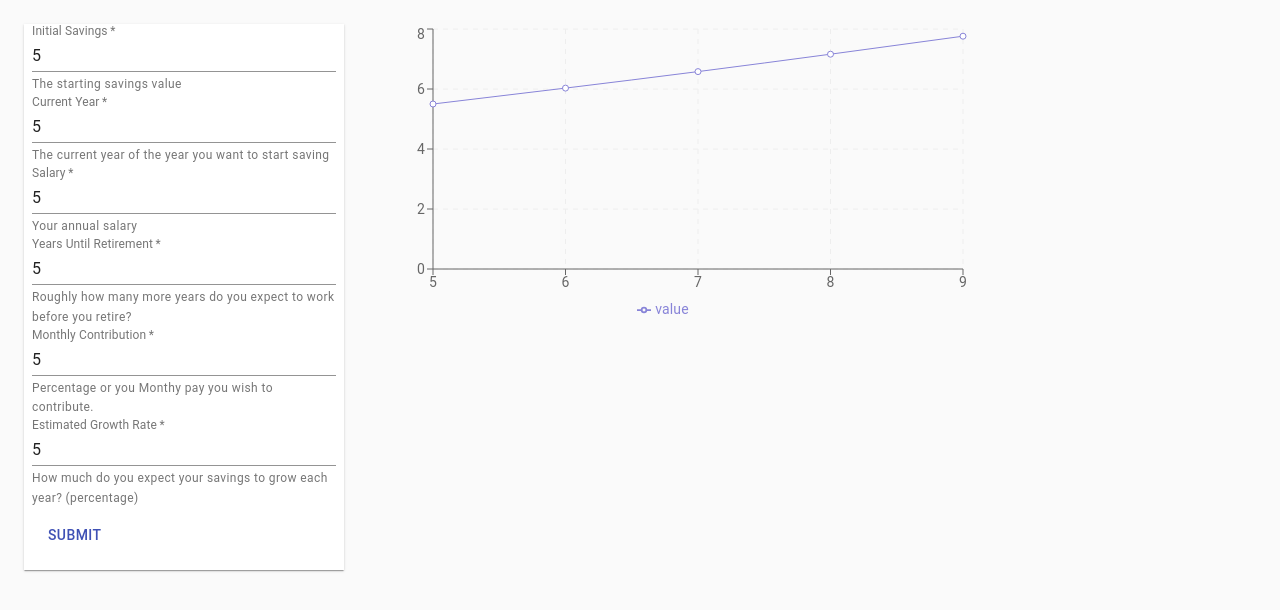
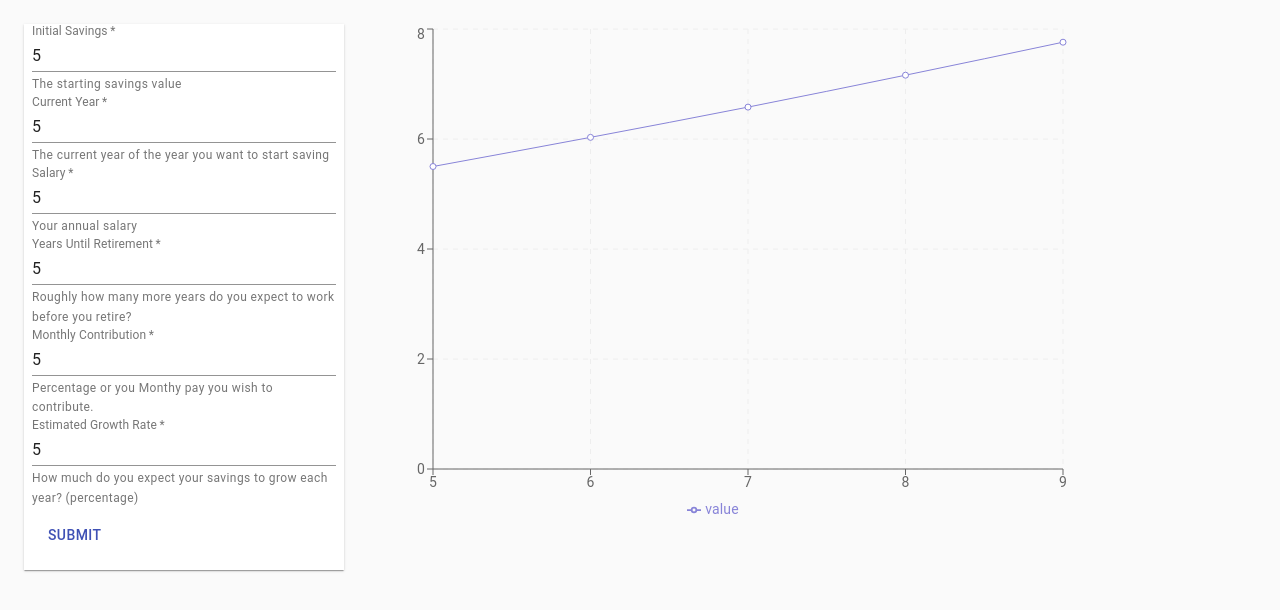
Before and after one commit to wdmcculloch/retirement-calculator, a React app: page / in a window 1280 px wide. Both pictures are taken after typing "5", "5", "5", "5", "5", "5" into the empty fields and a click on the button "SUBMIT". Shown: the top 610 px of the page. Built offline with nearby package versions, Linux system fonts and the light colour scheme; the HTML template or start-up script is replaced by a standard one.

Commit message:
tweaking graph

```diff
--- a/client/src/components/App.jsx
+++ b/client/src/components/App.jsx
@@ -66,7 +66,8 @@ const App = (props) => {
 
       <Box display='flex'>
         <Form submit={handleSubmit} change={handleChange}/>
-        {displayChart ? <Chart data={data}/> : undefined}
+        {/* {displayChart ? <Chart data={data}/> : undefined} */}
+       <Chart data={data}/>
       </Box>
 
     </Container>
--- a/client/src/components/Chart.jsx
+++ b/client/src/components/Chart.jsx
@@ -1,6 +1,6 @@
 import React, { useContext, useState } from 'react';
 import { Paper, CssBaseline, makeStyles, Box, Container, Button, TextField, Typography, FormControl, Input, InputLabel, FormHelperText } from '@material-ui/core';
-import { Legend, Tooltip, LineChart, Line, CartesianGrid, XAxis, YAxis } from 'recharts';
+import { ResponsiveContainer, Legend, Tooltip, LineChart, Line, CartesianGrid, XAxis, YAxis, Label } from 'recharts';
 import SpacingDesign from './context/design.jsx';
 
 const Chart = (props) => {
@@ -9,17 +9,22 @@ const Chart = (props) => {
     <Box style={{
       ...SpacingDesign.marginx(3),
       ...SpacingDesign.marginy(3)
-      // margin
     }}>
 
-    <LineChart width={600} height={300} data={data}>
-      <CartesianGrid stroke="#eee" strokeDasharray="5 5" />
-      <XAxis dataKey="name"/>
-      <YAxis />
-      <Tooltip/>
-      <Legend />
-      <Line type="monotone" dataKey="value" stroke="#8884d8" />
-    </LineChart>
+
+        {/* <ResponsiveContainer width="80%" height='100%'> */}
+          <LineChart data={data} width={700} height={500}>
+
+            <CartesianGrid stroke="#eee" strokeDasharray="5 5" />
+
+            <XAxis dataKey="name" />
+            <YAxis  />
+
+            <Tooltip />
+            <Legend />
+            <Line type="monotone" dataKey="value" stroke="#8884d8" />
+          </LineChart>
+        {/* </ResponsiveContainer> */}
     </Box>
   )
 }
```
